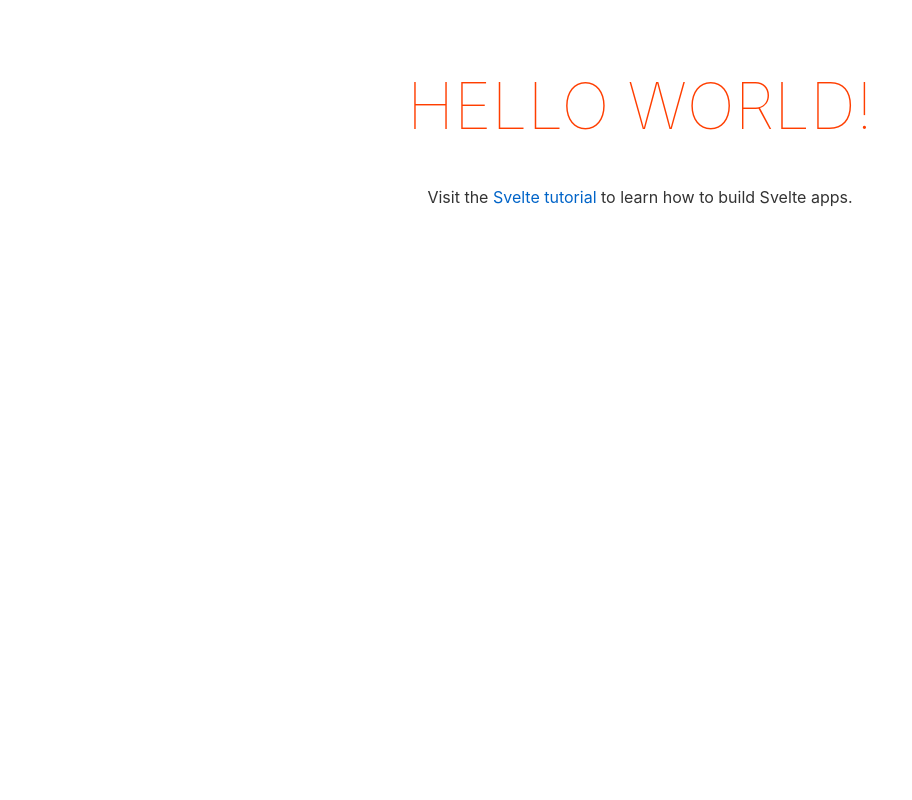
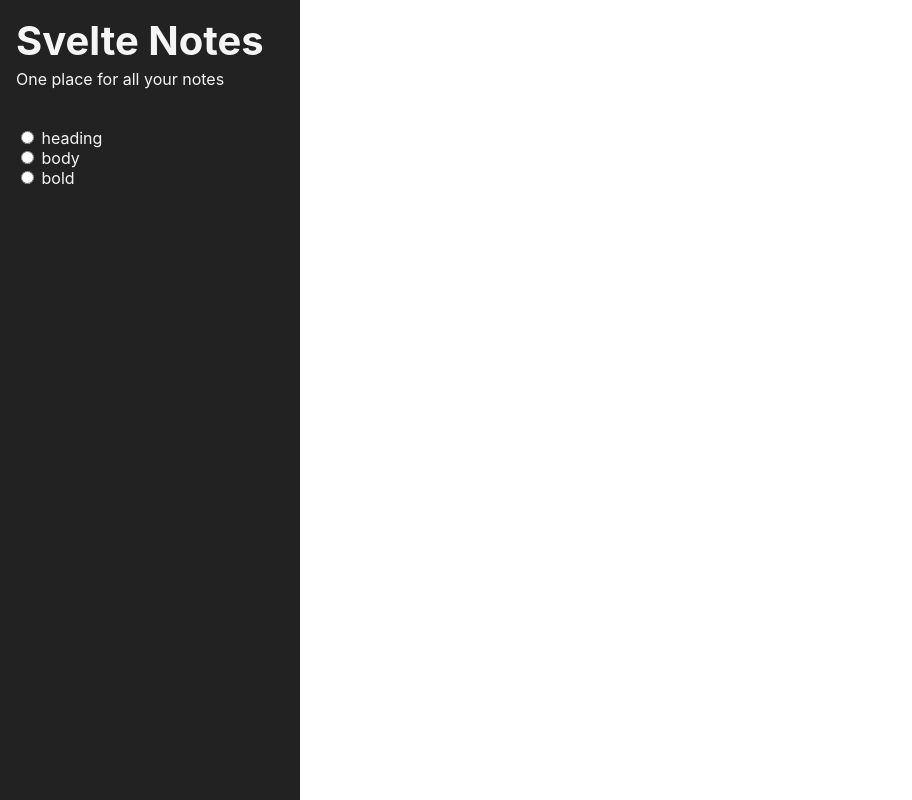
Before and after one commit to WesselSmit/svelte-notes, a Svelte app: page / in a window 1280 px wide. Shown: the whole page, without its empty margins (0-912 px from the left). Built offline with nearby package versions, Linux system fonts and the light colour scheme.

Commit message:
persist notes

```diff
--- a/public/global.css
+++ b/public/global.css
@@ -1,3 +1,7 @@
+* {
+	box-sizing: border-box;
+}
+
 html, body {
 	position: relative;
 	width: 100%;
@@ -5,59 +9,10 @@ html, body {
 }
 
 body {
-	color: #333;
 	margin: 0;
-	padding: 8px;
-	box-sizing: border-box;
 	font-family: -apple-system, BlinkMacSystemFont, "Segoe UI", Roboto, Oxygen-Sans, Ubuntu, Cantarell, "Helvetica Neue", sans-serif;
 }
 
-a {
-	color: rgb(0,100,200);
-	text-decoration: none;
+h1 {
+  font-size: 2.5rem;
 }
-
-a:hover {
-	text-decoration: underline;
-}
-
-a:visited {
-	color: rgb(0,80,160);
-}
-
-label {
-	display: block;
-}
-
-input, button, select, textarea {
-	font-family: inherit;
-	font-size: inherit;
-	-webkit-padding: 0.4em 0;
-	padding: 0.4em;
-	margin: 0 0 0.5em 0;
-	box-sizing: border-box;
-	border: 1px solid #ccc;
-	border-radius: 2px;
-}
-
-input:disabled {
-	color: #ccc;
-}
-
-button {
-	color: #333;
-	background-color: #f4f4f4;
-	outline: none;
-}
-
-button:disabled {
-	color: #999;
-}
-
-button:not(:disabled):active {
-	background-color: #ddd;
-}
-
-button:focus {
-	border-color: #666;
-}
--- a/src/App.svelte
+++ /dev/null
@@ -1,30 +0,0 @@
-<script>
-	export let name;
-</script>
-
-<main>
-	<h1>Hello {name}!</h1>
-	<p>Visit the <a href="https://svelte.dev/tutorial">Svelte tutorial</a> to learn how to build Svelte apps.</p>
-</main>
-
-<style>
-	main {
-		text-align: center;
-		padding: 1em;
-		max-width: 240px;
-		margin: 0 auto;
-	}
-
-	h1 {
-		color: #ff3e00;
-		text-transform: uppercase;
-		font-size: 4em;
-		font-weight: 100;
-	}
-
-	@media (min-width: 640px) {
-		main {
-			max-width: none;
-		}
-	}
-</style>
--- /dev/null
+++ b/src/components/Note.svelte
@@ -0,0 +1,23 @@
+<section class="note">
+  {#each notes as note }
+    <NoteItem
+      {note}
+      on:focusNoteItem
+      on:saveNoteItem
+    />
+  {/each}
+</section>
+
+<script>
+  import NoteItem from './NoteItem.svelte'
+
+  export let notes
+  console.log(notes)
+</script>
+
+<style lang="scss">
+  .note {
+    display: flex;
+    flex-direction: column;
+  }
+</style>
--- /dev/null
+++ b/src/components/NoteItem.svelte
@@ -0,0 +1,45 @@
+<input
+  type="text"
+  class="note-item {typeClass}"
+  value={note.content}
+  on:focus={handleFocus}
+  on:input={handleChange}
+>
+
+<script>
+  import { createEventDispatcher } from 'svelte'
+
+  export let note
+
+  const dispatch = createEventDispatcher()
+
+  const typeClass = note.type ? 'note-item--' + note.type : ''
+
+  function handleFocus() {
+    console.log(note.type)
+    dispatch('focusNoteItem', note.type)
+  }
+
+  function handleChange(e) {
+    note.content = e.target.value
+
+    dispatch('saveNoteItem')
+  }
+</script>
+
+<style lang="scss">
+  .note-item {
+    padding: 0 2.5rem;
+    font-size: 1rem;
+    border: none;
+    outline: none;
+
+    &:first-child {
+      padding-top: 7rem;
+    }
+
+    &:last-child {
+      padding-bottom: 2.5rem;
+    }
+  }
+</style>
--- /dev/null
+++ b/src/components/OptionsList.svelte
@@ -0,0 +1,36 @@
+<form class="options-list">
+  <fieldset class="options-list__group">
+    <ul class="options-list__list">
+      {#each items as item }
+        <li class="options-list__item">
+          <input type="radio" id={`${name}-${item}`} {name} value={item} checked={item === focussedNote}>
+          <label for={`${name}-${item}`}>{ item }</label>
+        </li>
+      {/each}
+    </ul>
+  </fieldset>
+</form>
+
+<script>
+  export let name
+  export let items = []
+  export let focussedNote
+</script>
+
+<style lang="scss">
+  .options-list {
+    &__group {
+      border: none;
+    }
+
+    &__group,
+    &__list {
+      margin: 0;
+      padding: 0;
+    }
+
+    &__item {
+      list-style: none;
+    }
+  }
+</style>
--- /dev/null
+++ b/src/components/Sidebar.svelte
@@ -0,0 +1,44 @@
+<aside class="sidebar">
+  <header class="sidebar__header">
+    <h1 class="sidebar__title">Svelte Notes</h1>
+    <p class="sidebar__subtitle">One place for all your notes</p>
+  </header>
+
+  <OptionsList
+    name='textStyling'
+    items={options}
+    {focussedNote}
+  />
+</aside>
+
+<script>
+  import OptionsList from './OptionsList.svelte'
+
+  export let focussedNote
+
+  const options = ['heading', 'body', 'bold']
+</script>
+
+<style lang="scss">
+  .sidebar {
+    width: 300px;
+    height: 100vh;
+    padding: 1rem;
+    background-color: #222;
+    color: whitesmoke;
+
+    &__header {
+      height: 2rem;
+      margin-bottom: 5rem;
+    }
+
+    &__title {
+      margin-top: 0;
+      margin-bottom: .25rem;
+    }
+
+    &__subtitle {
+      margin-top: 0;
+    }
+  }
+</style>
--- a/src/main.js
+++ b/src/main.js
@@ -1,10 +1,7 @@
-import App from './App.svelte';
+import App from './pages/App.svelte'
 
 const app = new App({
-	target: document.body,
-	props: {
-		name: 'world'
-	}
-});
+	target: document.body
+})
 
-export default app;
+export default app
--- /dev/null
+++ b/src/pages/App.svelte
@@ -0,0 +1,45 @@
+<main class="app">
+  <Sidebar {focussedNote} />
+  <Note
+    {notes}
+    on:focusNoteItem={setFocussedNote}
+    on:saveNoteItem={postNotes}
+  />
+</main>
+
+<script>
+  import Sidebar from '../components/Sidebar.svelte'
+  import Note from '../components/Note.svelte'
+
+  let notes
+  let focussedNote = null
+
+  getNotes()
+
+  function getNotes() {
+    if (!window.localStorage.notes) {
+      notes = [{
+        id: 0,
+        type: "body",
+        content: ""
+      }]
+      return
+    }
+    notes = JSON.parse(window.localStorage.notes)
+  }
+
+  function postNotes() {
+    window.localStorage.notes = JSON.stringify(notes || [])
+  }
+
+  function setFocussedNote(event) {
+    focussedNote = event.detail
+  }
+</script>
+
+<style lang="scss">
+  .app {
+    display: grid;
+    grid-template-columns: auto 1fr;
+  }
+</style>
```
